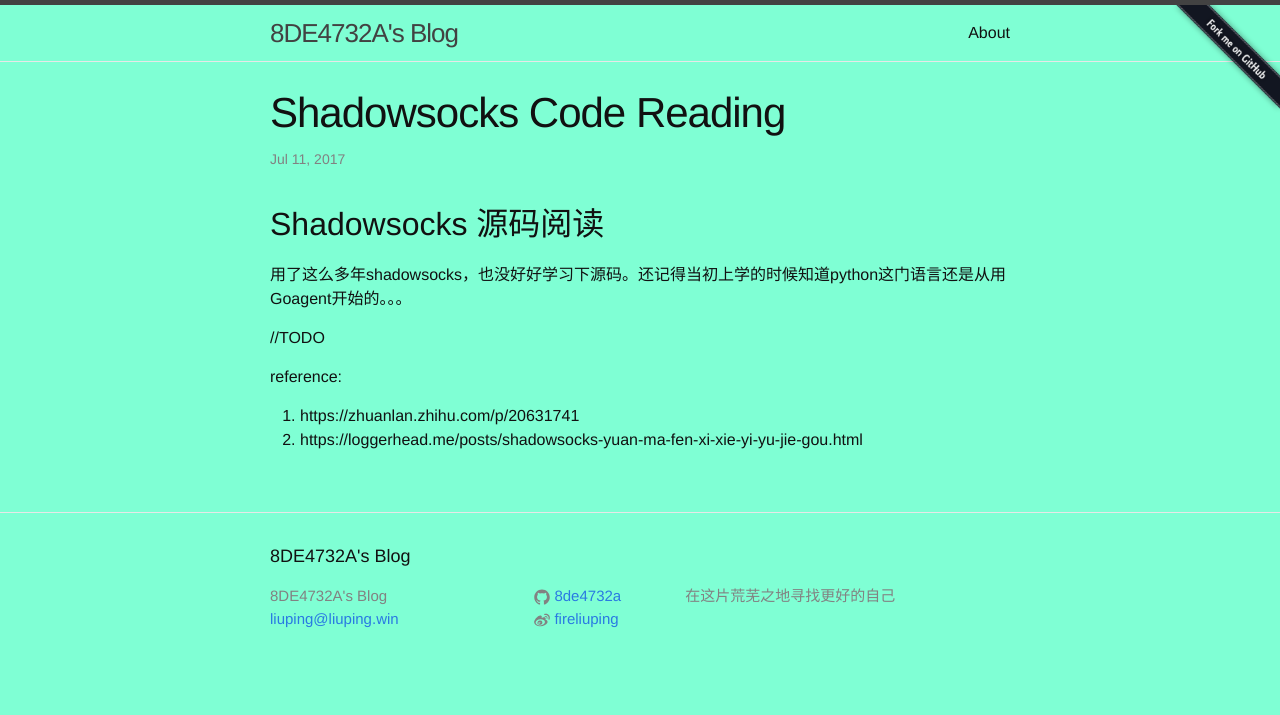
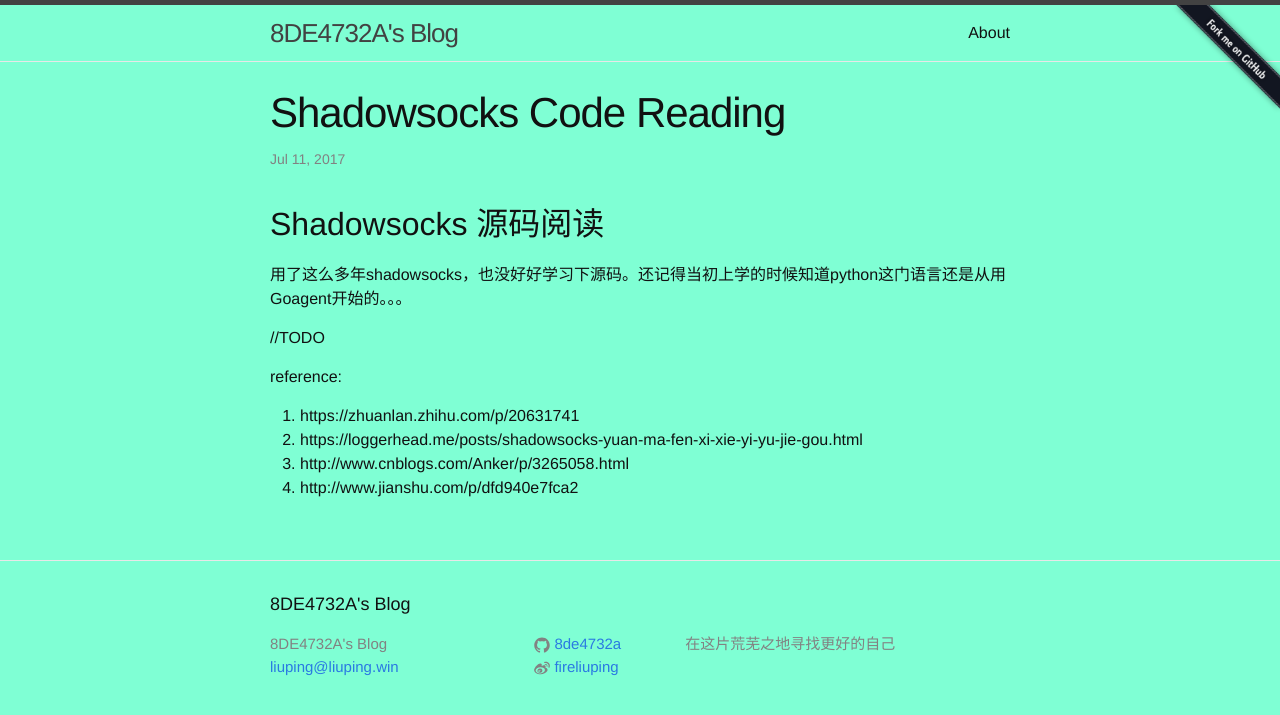
Before and after one commit to 8DE4732A/8DE4732A.github.io, a Jekyll site: the page built from _posts/2017-07-11-Shadowsocks-Code-Reading.md, in a window 1280 px wide. Shown: the top 715 px of the page. Built offline with Jekyll 4.4.1, drawn with Linux system fonts in a browser that asks for light colours; nearby versions of some CDN libraries; comment, search, counter and statistics services are not loaded; some of the changed lines change nothing that is shown.

Commit message:
add refer

```diff
--- a/_posts/2017-07-11-Shadowsocks-Code-Reading.md
+++ b/_posts/2017-07-11-Shadowsocks-Code-Reading.md
@@ -18,3 +18,5 @@
 reference:
 1. https://zhuanlan.zhihu.com/p/20631741
 2. https://loggerhead.me/posts/shadowsocks-yuan-ma-fen-xi-xie-yi-yu-jie-gou.html
+3. http://www.cnblogs.com/Anker/p/3265058.html
+4. http://www.jianshu.com/p/dfd940e7fca2
```
